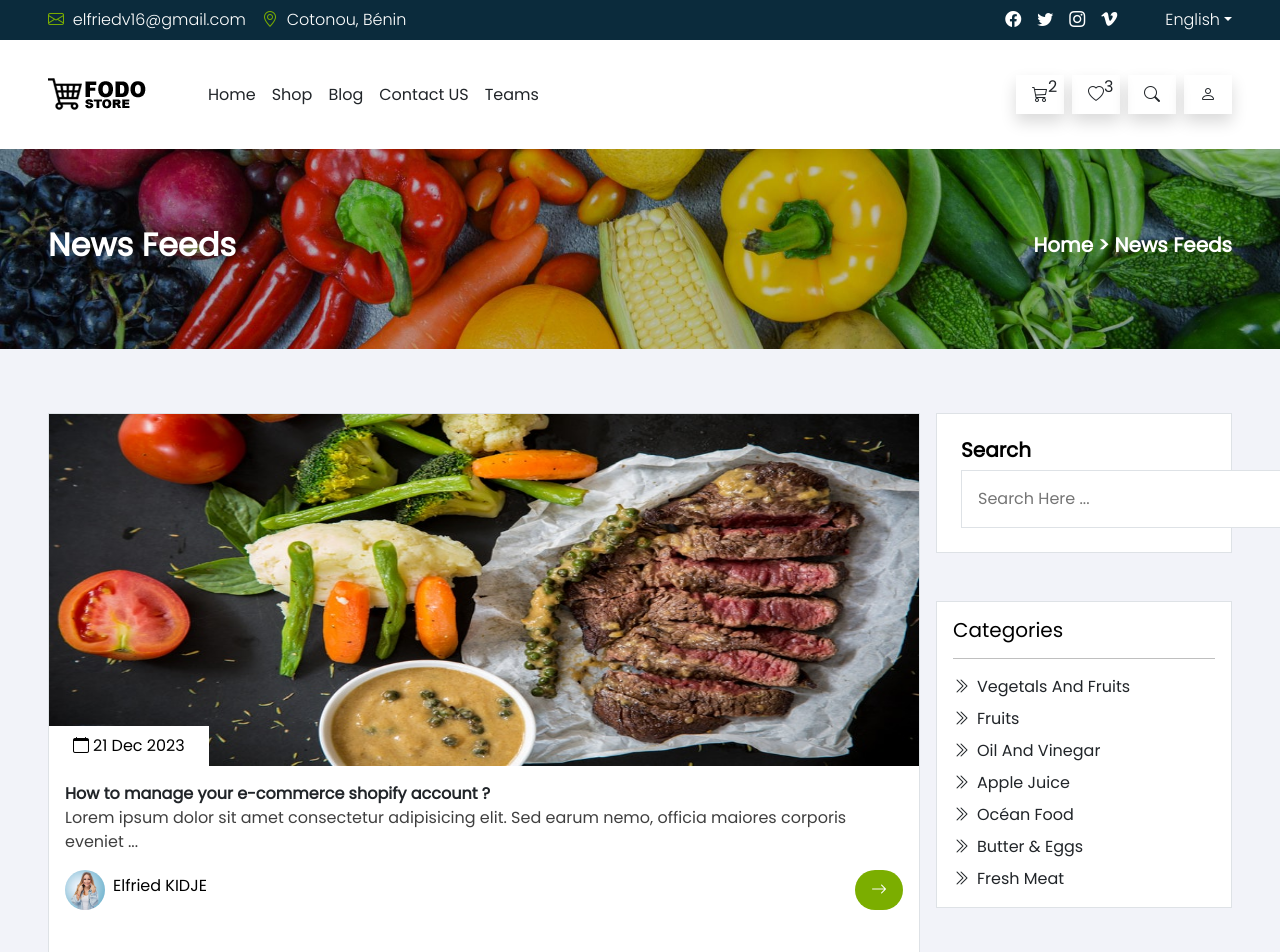
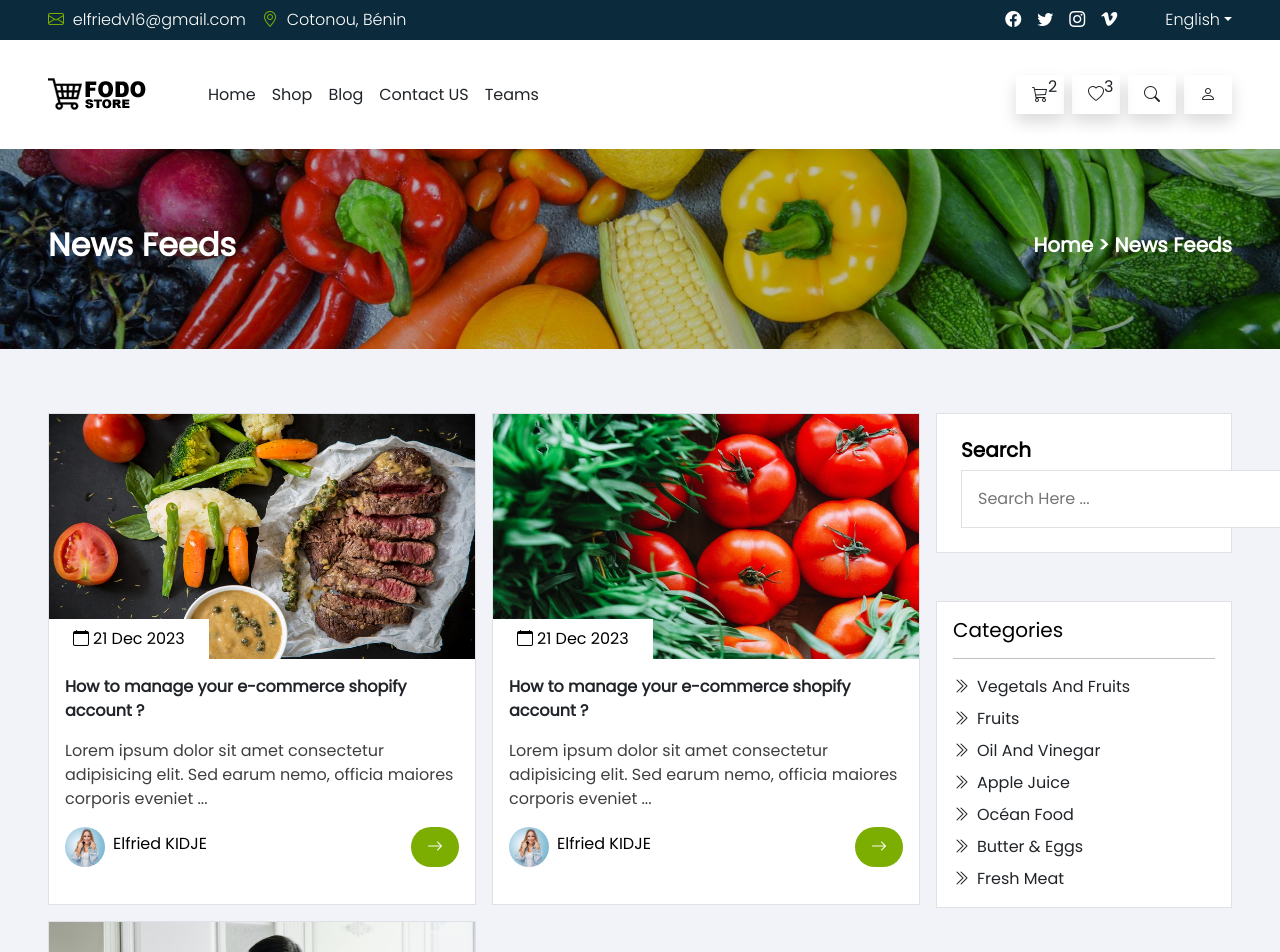
Before and after one commit to noel319/friedshop-front-react, a React (Vite) app: page /blog in a window 1280 px wide. Shown: the top 952 px of the page. Built offline with nearby package versions, Linux system fonts and the light colour scheme.

Commit message:
Update Blog Page

```diff
--- a/src/assets/css/index.css
+++ b/src/assets/css/index.css
@@ -27,7 +27,7 @@ a {color: #fff!important; text-decoration: none!important;}
 .f-content {line-height: 35px;} .dot {margin: 0 10px 10px 0!important;} .cursor-pointer {cursor: pointer}
 .control-dots {text-align: start!important; left : 10%!important} .p-custom {padding: 5px 20px}
 .product-cart:hover .show {display: block!important} .z-1 { z-index: 1}
-.grid-3 { grid-template-columns: 3fr 3fr 3fr;} .grid-4 { grid-template-columns: 3fr 3fr 3fr 3fr;} .grid-0 { grid-template-columns: 12fr}
+.grid-3 { grid-template-columns: 3fr 3fr 3fr;} .grid-4 { grid-template-columns: 3fr 3fr 3fr 3fr;} .grid-2 { grid-template-columns: 6fr 6fr} .grid-0 { grid-template-columns: 12fr}
 .p-color {display: block; width : 20px; height : 20px; border-radius : 30px; cursor: pointer}
 .fd-nav-active{background-color: var(--fd-color-primary)!important; color : #fff!important}
 .others-imgs {width : 80px; height : 80px;}
--- a/src/components/Blog.tsx
+++ b/src/components/Blog.tsx
@@ -23,7 +23,7 @@ const Blog = (props : BlogType) => {
             </div>
            <div className='p-3'>
            <Link to={"/blog/1"} className="blog-title my-2 fw-bold text-dark">{props.title}</Link>
-            <p className='opacity-75'>{props.content}</p>
+            <p className='opacity-75 my-3'>{props.content}</p>
             <div className="d-flex justify-content-between">
                 <div className='d-flex gap-2'>
                     <img src={props.authorImg} alt={props.authorName} className="rounded-5" style={{width : '40px', height : '40px'}}/>
--- a/src/views/BlogPage.tsx
+++ b/src/views/BlogPage.tsx
@@ -17,7 +17,7 @@ const BlogPage = () => {
         <Banner page='News Feeds' path={['Home', 'News Feeds']} />
         <div className="shop d-flex gap-3 my-3 text-black p-5">
           <div className="post-section w-75">
-            <BlogAndNews grid={0}/>
+            <BlogAndNews grid={2}/>
           </div>
           <aside className='w-25'>
             <SearchBar />
```
